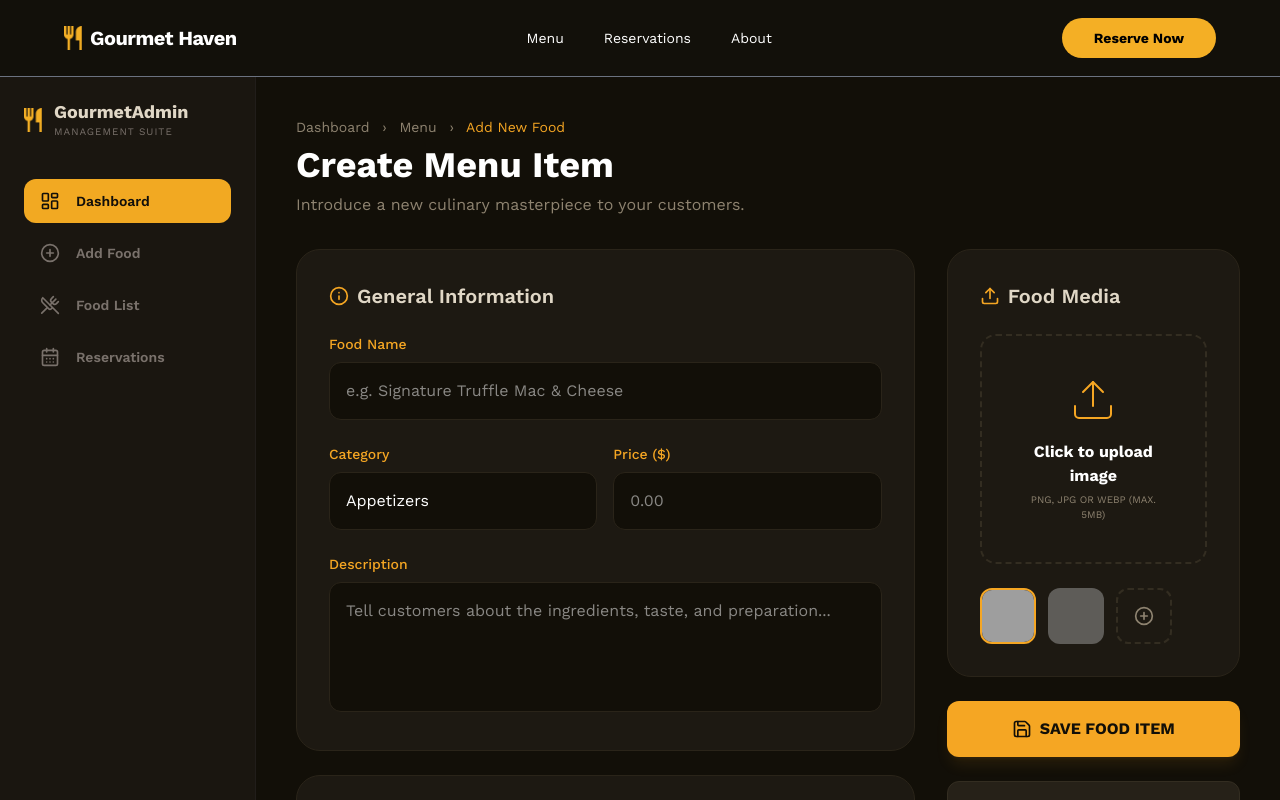
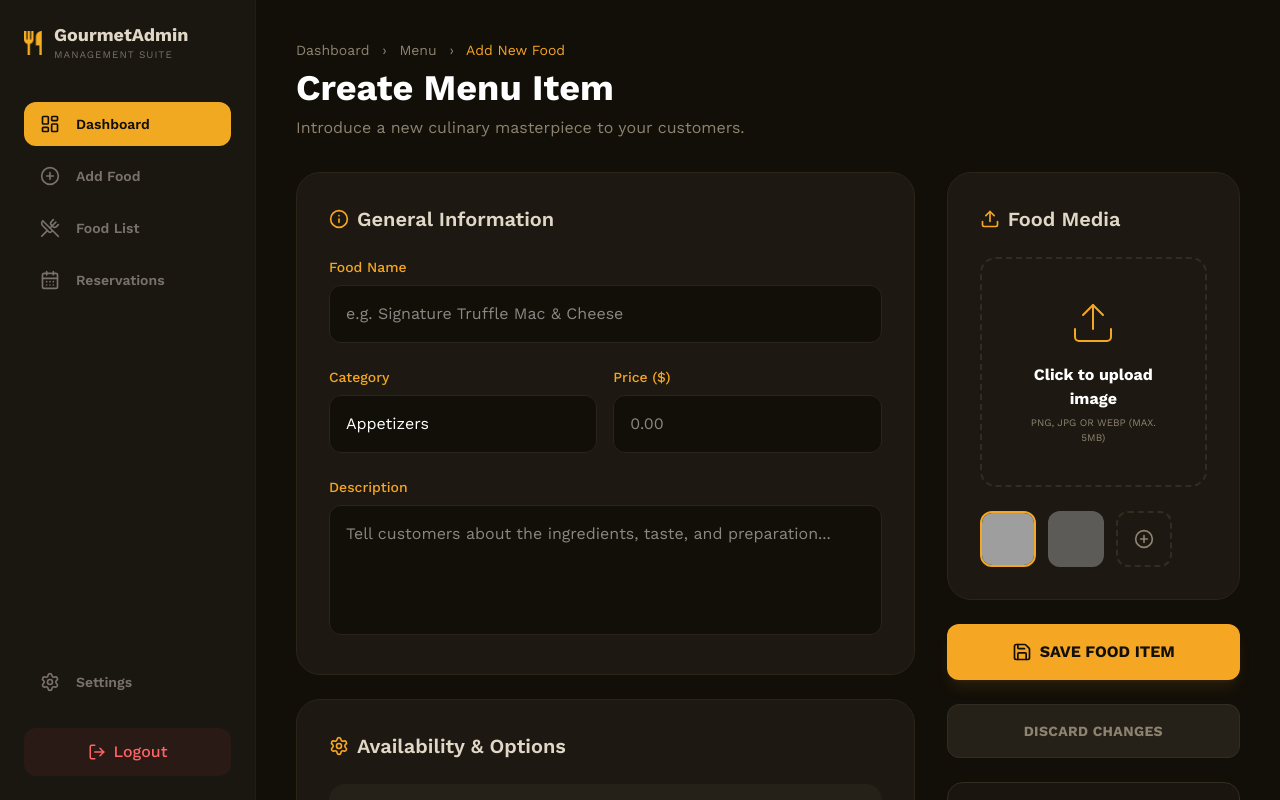
Before and after one commit to ferdoushasanpr/VantageTable, a Next.js app: page /addmenu in a window 1280 px wide. Shown: the top 800 px of the page. Built offline with nearby package versions, Linux system fonts and the light colour scheme; grey boxes are pictures that could not be loaded.

Commit message:
mod: Layout Modified for Separate User and Admin Route Page

```diff
--- a/app/(admin)/addmenu/page.tsx
+++ b/app/(admin)/addmenu/page.tsx
@@ -16,11 +16,6 @@ const AddMenuPage = (): React.ReactNode => {
   const [isAvailable, setIsAvailable] = useState(true);
 
   return (
-    <div className="flex min-h-screen bg-[#120F08] text-[#E0D7C6] font-sans">
-      {/* Sidebar */}
-      <Sidebar />
-
-      {/* Main Content */}
     <main className="flex-1 p-10 overflow-y-auto">
       <header className="mb-8 font-work">
         <p className="text-sm text-[#8E8370] mb-2">
@@ -28,9 +23,7 @@ const AddMenuPage = (): React.ReactNode => {
           <span className="mx-2">›</span>{" "}
           <span className="text-[#F5A623]">Add New Food</span>
         </p>
-          <h2 className="text-4xl font-bold text-white mb-2">
-            Create Menu Item
-          </h2>
+        <h2 className="text-4xl font-bold text-white mb-2">Create Menu Item</h2>
         <p className="text-[#8E8370]">
           Introduce a new culinary masterpiece to your customers.
         </p>
@@ -186,7 +179,6 @@ const AddMenuPage = (): React.ReactNode => {
         </div>
       </div>
     </main>
-    </div>
   );
 };
 
--- a/app/(admin)/dashboard/page.tsx
+++ b/app/(admin)/dashboard/page.tsx
@@ -64,9 +64,6 @@ const DashboardPage = (): React.ReactNode => {
   ];
 
   return (
-    <div className="flex min-h-screen bg-[#120f0a] text-stone-200 font-sans">
-      <Sidebar />
-
     <main className="flex-1 p-8 overflow-y-auto">
       <header className="flex justify-between items-start mb-10">
         <div>
@@ -153,7 +150,6 @@ const DashboardPage = (): React.ReactNode => {
         </table>
       </div>
     </main>
-    </div>
   );
 };
 
--- /dev/null
+++ b/app/(admin)/layout.tsx
@@ -0,0 +1,15 @@
+import Sidebar from "@/components/sidebar/sidebar";
+import React from "react";
+
+export default function AdminLayout({
+  children,
+}: Readonly<{
+  children: React.ReactNode;
+}>) {
+  return (
+    <div className="flex min-h-screen bg-[#120F08] text-[#E0D7C6] font-work">
+      <Sidebar />
+      {children}
+    </div>
+  );
+}
--- /dev/null
+++ b/app/(user)/layout.tsx
@@ -0,0 +1,17 @@
+import Footer from "@/components/footer";
+import Header from "@/components/header";
+import React from "react";
+
+export default function UserLayout({
+  children,
+}: Readonly<{
+  children: React.ReactNode;
+}>) {
+  return (
+    <>
+      <Header />
+      {children}
+      <Footer />
+    </>
+  );
+}
--- a/app/layout.tsx
+++ b/app/layout.tsx
@@ -1,7 +1,5 @@
 import type { Metadata } from "next";
-import Header from "@/components/header";
 import "./globals.css";
-import Footer from "@/components/footer";
 
 export const metadata: Metadata = {
   title: "Create Next App",
@@ -15,11 +13,7 @@ export default function RootLayout({
 }>) {
   return (
     <html lang="en">
-      <body>
-        <Header />
-        {children}
-        <Footer />
-      </body>
+      <body>{children}</body>
     </html>
   );
 }
--- a/components/sidebar/sidebar.tsx
+++ b/components/sidebar/sidebar.tsx
@@ -13,7 +13,7 @@ import NavItem from "./sidebar-navitem";
 
 export default function Sidebar(): React.ReactNode {
   return (
-    <aside className="w-64 bg-[#1a1610] flex flex-col p-6 border-r border-stone-800/50">
+    <aside className="w-64 bg-[#1a1610] flex flex-col p-6 border-r border-stone-800/50 sticky top-0 h-screen">
       <div className="flex items-center gap-3 mb-10">
         <Image src={NavIcon} alt="Gourmet Haven Logo" width={18} height={24} />
         <div>
```
Also changed, not shown: app/(user)/page.tsx (renamed from app/page.tsx). Lines whose indentation alone changed are shown as unchanged.
